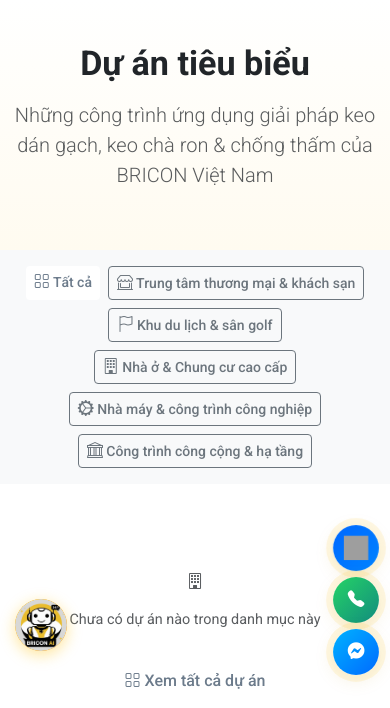
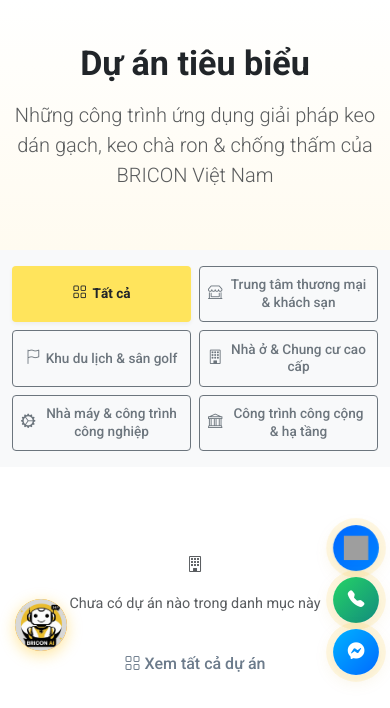
Before and after one commit to VuHoangITer/Bricon, a Flask app: page /du-an in a window 390 px wide. Shown: the part 158-866 px from the top of the page. Run offline with Flask 3, Linux system fonts and the light colour scheme; some libraries are stand-ins or nearby versions; grey boxes are pictures that could not be loaded.

Commit message:
sửa dự án

```diff
--- a/app/main/routes.py
+++ b/app/main/routes.py
@@ -455,7 +455,7 @@ def project_detail(slug):
         Project.project_type == project.project_type,
         Project.is_active == True
     )
-    ).limit(4).all()
+    ).limit(2).all()
 
     return render_template('project_detail.html',
                            project=project,
--- /dev/null
+++ b/app/static/css/project-filters.css
@@ -0,0 +1,98 @@
+/* ==================== PROJECT FILTER BUTTONS - MOBILE FIX ==================== */
+/* File: app/static/css/project-filters.css */
+/* Chỉ ảnh hưởng đến .project-filters, không ghi đè code khác */
+
+/* Desktop - giữ nguyên layout hiện tại */
+@media (min-width: 768px) {
+  .project-filters {
+    display: flex;
+    flex-wrap: wrap;
+    justify-content: center;
+    gap: 0.75rem;
+    margin-top: 2rem;
+  }
+
+  .project-filters > .btn,
+  .project-filters > button.btn {
+    padding: 0.5rem 1.25rem;
+    font-size: 0.9rem;
+    white-space: nowrap;
+  }
+}
+
+/* ==================== MOBILE FILTER FIX (chuẩn thực tế) ==================== */
+@media (max-width: 767px) {
+  /* Bỏ flex gốc của Bootstrap */
+  .project-filters .d-flex {
+    display: grid !important;
+    grid-template-columns: repeat(2, 1fr);
+    gap: 0.5rem;
+    width: 100%;
+    margin: 0 auto;
+    padding: 0 0.75rem; /* có khoảng cách hai bên */
+    box-sizing: border-box;
+  }
+
+
+  /* Căn full width trong container Bootstrap */
+  .filter-section .container {
+    padding-left: 0 !important;
+    padding-right: 0 !important;
+  }
+
+  /* Các nút filter */
+  .project-filters .btn {
+    width: 100%;
+    font-size: 0.85rem;
+    padding: 0.6rem 0.5rem;
+    line-height: 1.3;
+    text-align: center;
+    display: flex !important;
+    align-items: center;
+    justify-content: center;
+    min-height: 42px;
+  }
+
+  /* Icon trong nút */
+  .project-filters .btn i {
+    font-size: 0.9rem;
+    margin-right: 0.35rem;
+  }
+}
+
+/* Màn rất nhỏ (ví dụ iPhone 5/SE) */
+@media (max-width: 359px) {
+  .project-filters .d-flex {
+    grid-template-columns: 1fr;
+    padding: 0 0.5rem;
+  }
+
+  .project-filters .btn {
+    font-size: 0.8rem;
+  }
+}
+/* ==================== ACTIVE FILTER STYLE ==================== */
+.project-filters .btn-warning {
+  background-color: #ffe45c !important; /* vàng BRICON dịu mắt */
+  border-color: #ffe45c !important;
+  color: #212529 !important;
+  font-weight: 600;
+  box-shadow: 0 2px 4px rgba(0, 0, 0, 0.05);
+}
+
+.project-filters .btn-warning i {
+  color: #212529 !important;
+}
+
+/* Hover trạng thái active (vàng đậm hơn một chút) */
+.project-filters .btn-warning:hover {
+  background-color: #ffd633 !important;
+  border-color: #ffd633 !important;
+}
+
+/* Hover nút chưa chọn (viền xám) */
+.project-filters .btn-outline-secondary:hover {
+  background-color: #f8f9fa !important;
+  color: #212529 !important;
+  border-color: #dcdcdc !important;
+}
--- a/app/templates/base.html
+++ b/app/templates/base.html
@@ -172,6 +172,7 @@
       href="{{ url_for('static', filename='css/scale-down.css') }}"
     />
     <link rel="stylesheet" href="{{ url_for('static', filename='css/chatbot-zindex-fix.css') }}" />
+    <link rel="stylesheet" href="{{ url_for('static', filename='css/project-filters.css') }}"    />
     {% block extra_css %}{% endblock %}
   </head>
 
--- a/app/templates/project_detail.html
+++ b/app/templates/project_detail.html
@@ -45,7 +45,7 @@ project.description else 'Dự án ' + project.title + ' tại ' + project.locat
   <div class="container">
     <div class="row">
       <!-- Main Content -->
-      <div class="col-lg-8">
+      <div class="col-lg-8 order-2 order-lg-1">
         <!-- Main Image -->
         <article itemscope itemtype="https://schema.org/CreativeWork">
           <div class="card border-0 shadow-sm mb-4">
@@ -197,7 +197,7 @@ project.description else 'Dự án ' + project.title + ' tại ' + project.locat
       </div>
 
       <!-- Sidebar -->
-      <div class="col-lg-4">
+      <div class="col-lg-4 order-1 order-lg-2">
         <!-- Combined Info & CTA Card -->
         <div
           class="card border-0 shadow-sm mb-4 sticky-top"
@@ -278,7 +278,7 @@ project.description else 'Dự án ' + project.title + ' tại ' + project.locat
           <hr class="my-0" />
 
           <!-- CTA Section -->
-          <div class="card-body text-center p-4">
+          <div class="card-body text-center p-4 d-none d-lg-block">
             <i class="bi bi-lightbulb text-warning fs-1 mb-3 d-block"></i>
             <h5 class="card-title fw-bold mb-3">Bạn có dự án tương tự?</h5>
             <p class="card-text small text-muted mb-4">
--- a/app/templates/projects.html
+++ b/app/templates/projects.html
@@ -35,6 +35,7 @@ resort, khách sạn, nhà máy, chung cư, bệnh viện. {% endblock %} {% blo
 <!-- ==================== FILTER SECTION ==================== -->
 <section class="filter-section py-3 bg-light">
   <div class="container">
+    <div class="project-filters">
       <div class="d-flex flex-wrap gap-2 justify-content-center">
         <!-- Nút "Tất cả" -->
         <a
@@ -54,6 +55,7 @@ resort, khách sạn, nhà máy, chung cư, bệnh viện. {% endblock %} {% blo
           <i class="bi {{ project_type.icon }}"></i> {{ project_type.label }}
         </a>
         {% endfor %}
+      </div>
     </div>
   </div>
 </section>
```
Lines whose indentation alone changed are shown as unchanged.
